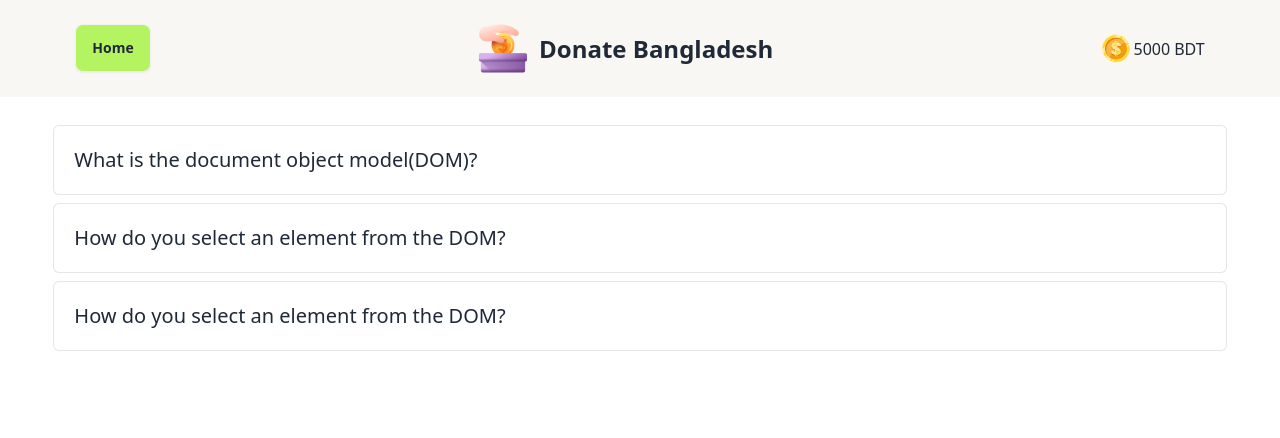
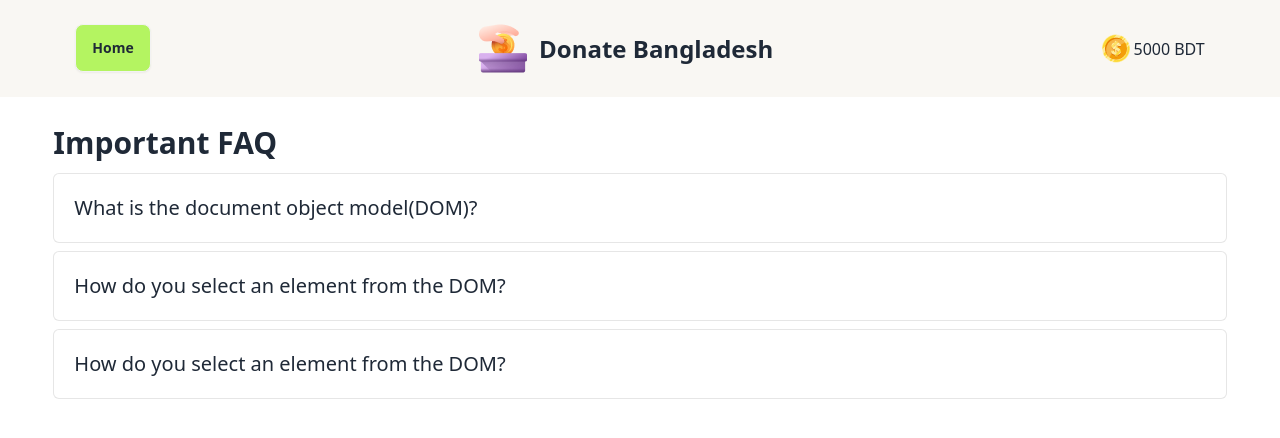
Before and after one commit to abubakrsiddikl/donate_bangladesh, a plain HTML site: page blog.html in a window 1280 px wide. Drawn offline with nearby package versions, Linux system fonts and the light colour scheme.

Commit message:
some update

```diff
--- a/blog.html
+++ b/blog.html
@@ -50,6 +50,7 @@
 
     <!-- main section starts -->
     <main class="w-11/12 mx-auto mt-7">
+        <h1 class="text-3xl font-bold mb-3">Important FAQ</h1>
       <details
         class="collapse bg-white border rounded-md border-[rgba(17,17,17,0.100)] p-1 mb-2"
       >
```
